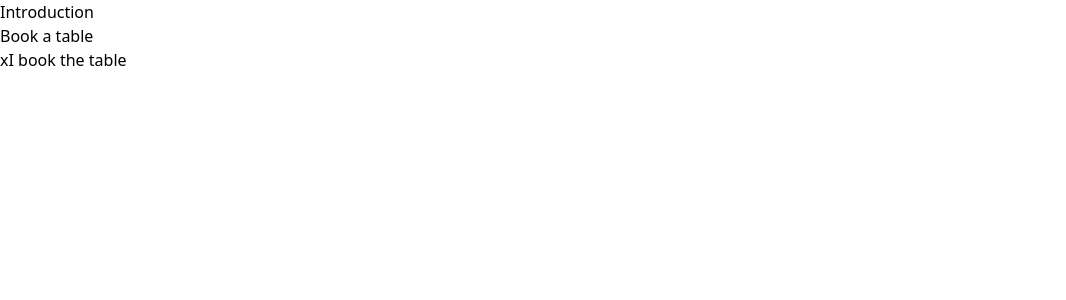
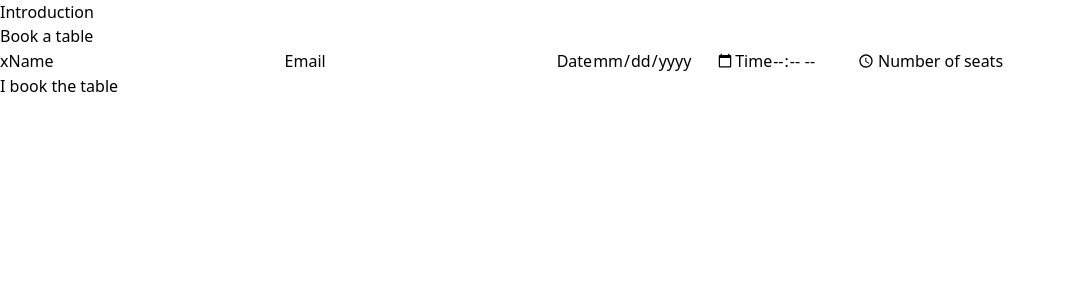
Before and after one commit to sz-sebestyen/pizza, a React app in the folder frontend/: page / in a window 1280 px wide. Both pictures are taken after a click on the button "Book a table". Shown: the top 300 px of the page, without its empty margins (0-1066 px from the left). Built offline with nearby package versions, Linux system fonts and the light colour scheme; no server answers.

Commit message:
Add inputs to the booking form

```diff
--- a/frontend/src/components/BookForm/BookForm.jsx
+++ b/frontend/src/components/BookForm/BookForm.jsx
@@ -11,6 +11,21 @@ function BookForm({ setIsBooking }) {
       <div>
         <CloseButton {...{ setIsBooking }} />
 
+        <label htmlFor="name">Name</label>
+        <input type="text" name="name" id="name" />
+
+        <label htmlFor="email">Email</label>
+        <input type="email" name="email" id="email" />
+
+        <label htmlFor="date">Date</label>
+        <input type="date" name="date" id="date" />
+
+        <label htmlFor="time">Time</label>
+        <input type="time" name="time" id="time" />
+
+        <label htmlFor="seats">Number of seats</label>
+        <input type="number" name="seats" id="seats" />
+
         <Submit />
       </div>
     </div>
```
